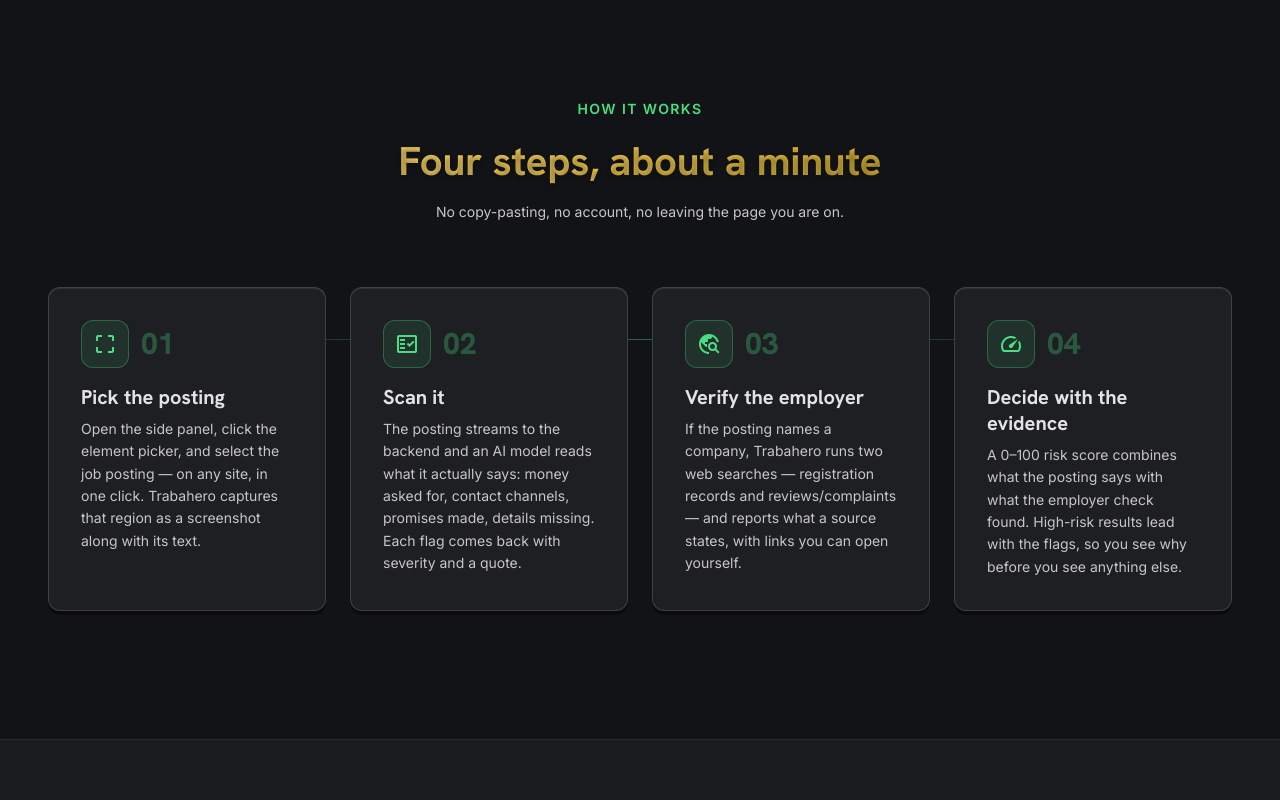
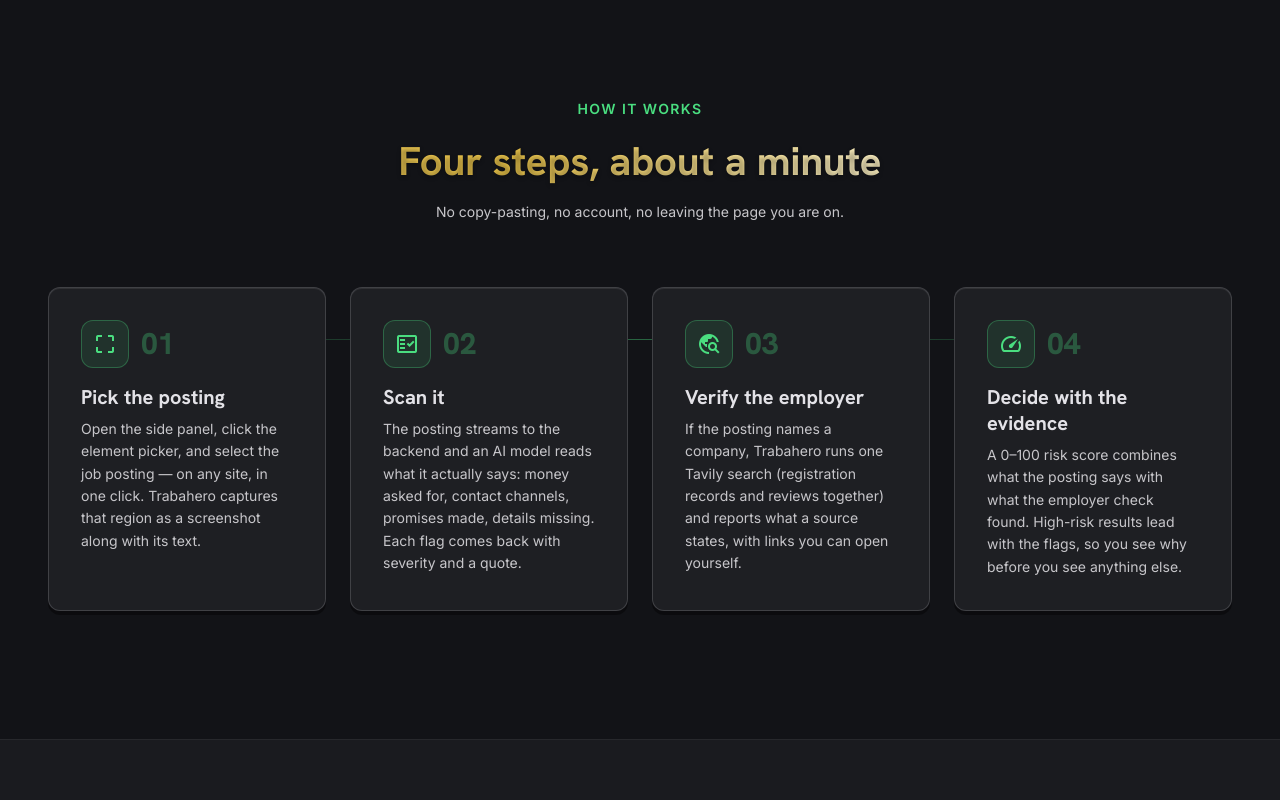
Before and after one commit to miks518/trabahero-landing-page, a React (Vite) app: page / in a window 1280 px wide. Shown: the part 1540-2340 px from the top of the page. Built offline with nearby package versions, Linux system fonts and the light colour scheme.

Commit message:
fix: align copy with current system (single Tavily search) and add hero shimmer

```diff
--- a/src/components/HowItWorks.tsx
+++ b/src/components/HowItWorks.tsx
@@ -12,7 +12,7 @@
   {
     icon: 'travel_explore',
     title: 'Verify the employer',
-    body: 'If the posting names a company, Trabahero runs two web searches — registration records and reviews/complaints — and reports what a source states, with links you can open yourself.',
+    body: 'If the posting names a company, Trabahero runs one Tavily search (registration records and reviews together) and reports what a source states, with links you can open yourself.',
   },
   {
     icon: 'speed',
--- a/src/components/TechnologySection.tsx
+++ b/src/components/TechnologySection.tsx
@@ -21,7 +21,7 @@
     heading: 'Verification & retrieval',
     icon: 'travel_explore',
     items: [
-      { icon: 'search', name: 'Tavily web search', desc: 'Two queries per employer check — registration records, then reviews and complaints — with a Philippines country boost so local registries surface.' },
+      { icon: 'search', name: 'Tavily web search', desc: 'One query per employer check — the employer name plus "Philippines" — with a country boost so local registries surface, at basic search depth by default.' },
       { icon: 'link', name: 'Cited sources', desc: 'Search results are returned as a flat list of titles and URLs; the model may only repeat what a result states, and the panel shows the links.' },
       { icon: 'report', name: 'Explicit failures', desc: 'A search that fails is reported as a failed search, never as "nothing found" — a broken lookup can look like a clean company otherwise.' },
     ],
--- a/src/index.css
+++ b/src/index.css
@@ -331,11 +331,18 @@
 
 /* Gold gradient text for branding */
 .metallic-gold-text {
-  background: linear-gradient(145deg, #ffe087 0%, #e9c349 50%, #ae8d10 100%);
+  background: linear-gradient(120deg, #ffe087 0%, #e9c349 35%, #fff3c4 50%, #e9c349 65%, #ae8d10 100%);
+  background-size: 200% auto;
   -webkit-background-clip: text;
   -webkit-text-fill-color: transparent;
   background-clip: text;
   text-shadow: 0px 2px 4px rgba(0, 0, 0, 0.3);
+  animation: gold-shimmer 6s linear infinite;
+}
+
+@keyframes gold-shimmer {
+  0% { background-position: 0% 50%; }
+  100% { background-position: 200% 50%; }
 }
 
 /* Gold accent badge/chip */
```
